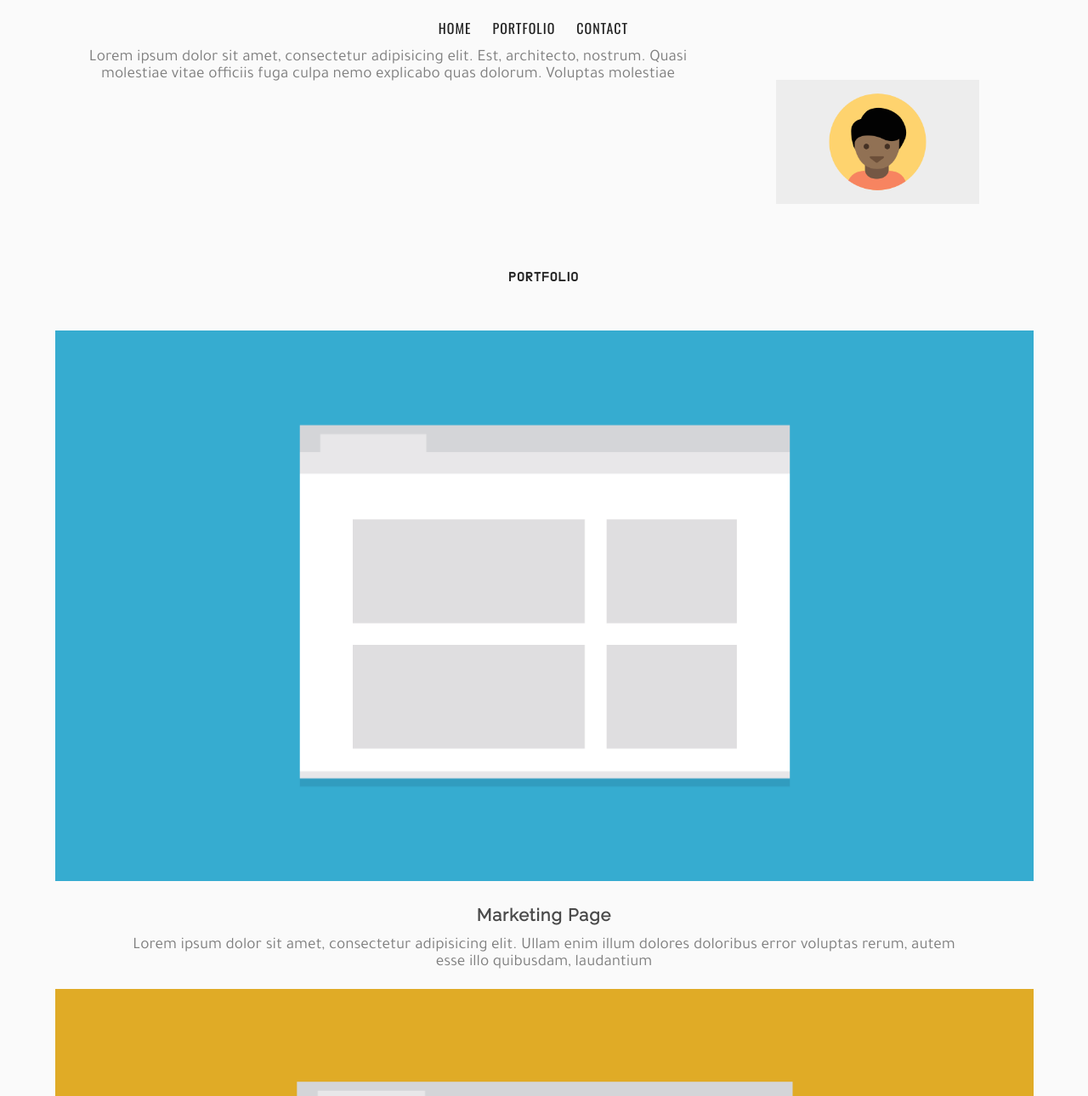
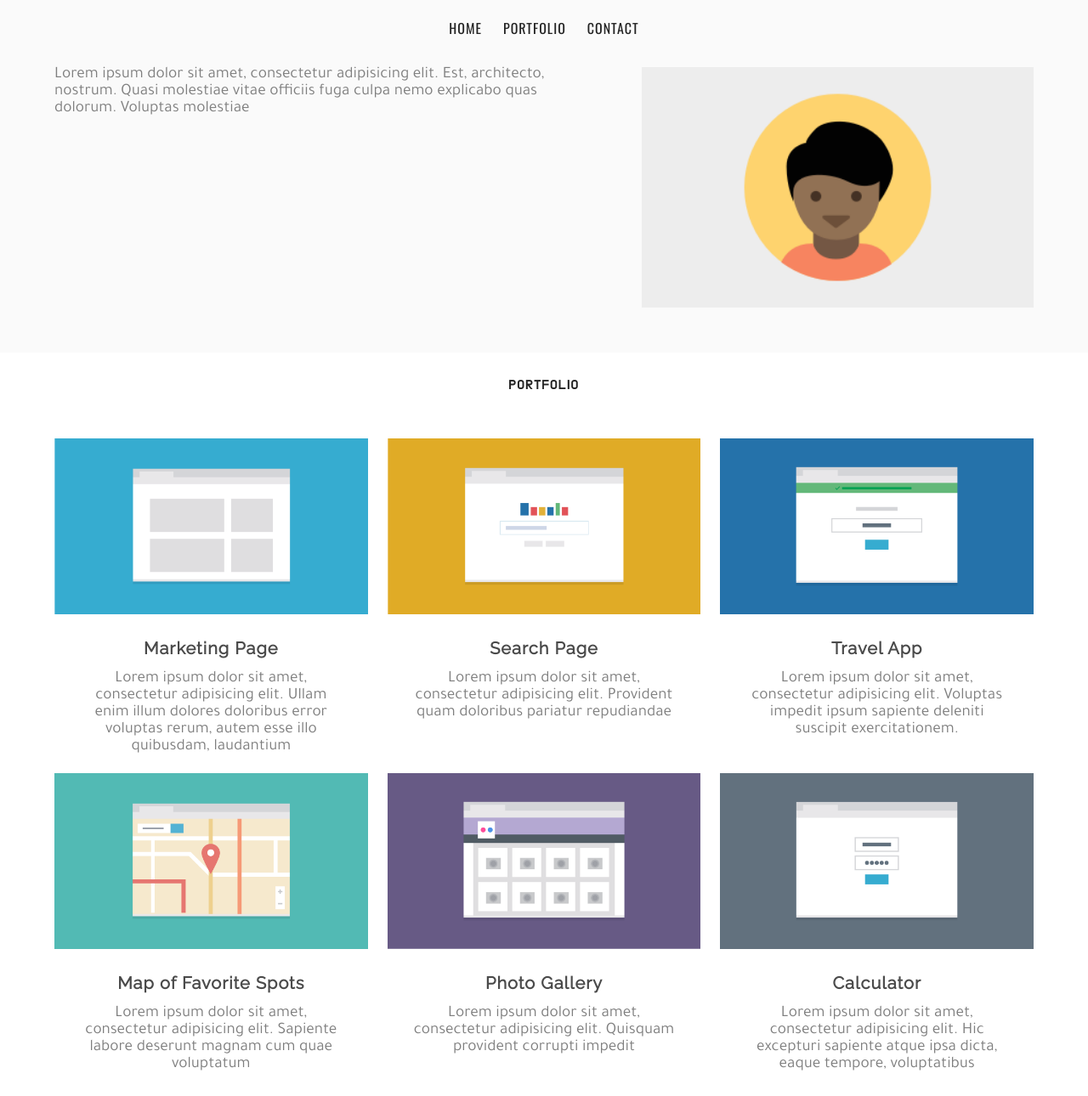
Before and after one commit to PaulRodoslavov/-2-Personal-Page-mobile-first-, a plain HTML site: page index.html in a window 1280 px wide. Shown: the part 66-1356 px from the top of the page at 85% size. Drawn offline with nearby package versions, Linux system fonts and the light colour scheme.

Commit message:
made all screens

```diff
--- a/css/main.css
+++ b/css/main.css
@@ -10,9 +10,12 @@ a{
 }
 body{
 
+	background: #fff;
+}
+
+header{
 	background: #fafafa;
 }
-
 .title{
 	height: 3em;
   	line-height: 3em;
@@ -43,6 +46,9 @@ body{
 }
 
 /* Section Styles for Photo*/
+header{
+	padding-bottom: 50px;
+}
 .photo{
 	 margin-top: 35px;
 }
@@ -80,13 +86,18 @@ h3{
   	letter-spacing: 1px;
   	color: #222;
   	text-transform: uppercase;
-  	margin: 60px auto 35px;
+  	margin: 30px auto 35px;
 }
 
 /* Section Styles for Conatact*/
 
 .contact{
-	text-align: center
+	text-align: center;
+	margin-top: 30px;
+}
+.contact h3{
+	margin-top:0;
+	padding-top: 30px;
 }
 .contact span{
 	font-weight: bold;
@@ -95,12 +106,18 @@ h3{
 	margin-top:20px;
 }
 /* Styles for Footer */
-
+.background{
+	background: #fafafa;
+}
 .foot-nav{
 	margin-top:40px;
 	border-top:1px solid #d3d3d3;
 	font-family: 'Do Hyeon', sans-serif;
 	color: #7f7f7f;
+	display: table;
+	clear: both;
+	content: "";
+	width: 100%;
 }
 .left-float,
 .right-float{
@@ -133,11 +150,14 @@ h3{
 		float: left;
 		margin-right: 25px;
 	}
+	.nav-bar li:last-child{
+	margin: 0;
+	}
 	.nav-bar a{
 		background: inherit;
 	}
 	.nav-bar{
-		margin: 0 auto;
+		margin: 0 auto 20px;
 	}
 	.clearfix{
 		display: table;
@@ -147,5 +167,32 @@ h3{
 	/* Section Styles for Photo*/
 	.photo{
 		float: right;
+		margin: 0;
+		text-align: right;
+		width: 40%;
+	}
+	.photo img{
+		margin-bottom: 0;
+		width: 100%;
+	}
+	.txt-icon{
+		width: 55%;
+		text-align: left;
+	}
+
+	/* Section Styles for Card*/
+	.card{
+		width:48%;
+	}
+	.flex{
+		display: flex;
+		flex-wrap: wrap;
+		justify-content: space-between;
+
 	}
 }
+@media (min-width: 1024px){
+	.card{
+		width:32%;
+	}
+}
--- a/index.html
+++ b/index.html
@@ -8,11 +8,12 @@
 	<title>Personal Page</title>
 </head>
 <body>
+	<header>
 	<div class="container">
+
 		<div class="title">
-		<span>Student Name</span>
+			<span>Paul Rodoslavov</span>
 		</div>
-
 		<nav class="nav-bar clearfix">
 			<ul>
 				<li><a href="">home</a></li>
@@ -24,10 +25,14 @@
 			<div class="photo">
 				<img src="img/responsive-layout-profile.png" alt="My photo">
 			</div>
-			<div class="text ">Lorem ipsum dolor sit amet, consectetur adipisicing elit. Est, architecto, nostrum. Quasi molestiae vitae officiis fuga culpa nemo explicabo quas dolorum. Voluptas molestiae</div>
+			<div class="text txt-icon">Lorem ipsum dolor sit amet, consectetur adipisicing elit. Est, architecto, nostrum. Quasi molestiae vitae officiis fuga culpa nemo explicabo quas dolorum. Voluptas molestiae
 			</div>
+		</div>
+	</div>
+	</header>
+	<div class="container">
 		<h3>portfolio</h3>
-
+		<div class="flex">
 			<div class="card">
 				<img src="img/portfolio-1.png" alt="portfolio-1">
 				<h2>Marketing Page</h2>
@@ -59,6 +64,11 @@
 				<h2>Calculator</h2>
 				<div class="text">Lorem ipsum dolor sit amet, consectetur adipisicing elit. Hic excepturi sapiente atque ipsa dicta, eaque tempore, voluptatibus</div>
 			</div>
+		</div>
+	</div>
+
+	<div class="background">
+		<div class="container">
 			<section class="contact">
 				<h3>contact</h3>
 				<div class="text">Lorem ipsum dolor sit amet, consectetur adipisicing elit. Hic excepturi sapiente atque</div>
@@ -66,12 +76,6 @@
 				<address class="text space">Email: <span> pasha.rodoslavov@gmail.com</span></address>
 			</section>
 			<footer  class="foot-nav">
-			<!-- <div class="left-float">Student name</div>
-			<div class="right-float">
-				<a class="clear">Back to Top</a>
-				<div>home</div>
-				<div>Portfolio</div>
-				<div>Contact</div> -->
 					<ul>
 						<li class="left-float">Paul Rodoslavov</li>
 					</ul>
@@ -81,8 +85,9 @@
 						<li class="hiden">portfolio</li>
 						<li class="hiden">Contact</li>
 					</ul>
-			<!-- </div> -->
 			</footer>
+
+		</div>
 	</div>
 </body>
 </html>
```
Lines whose indentation alone changed are shown as unchanged.
